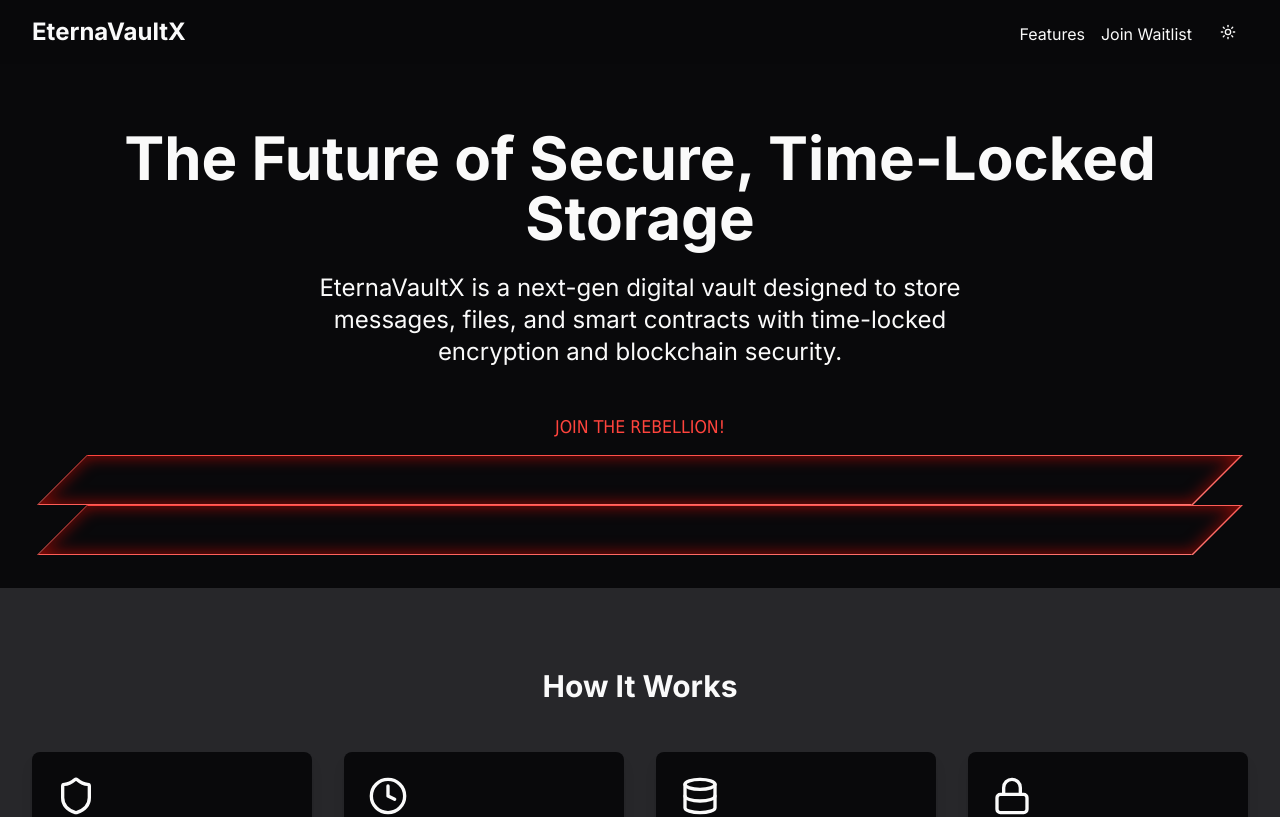
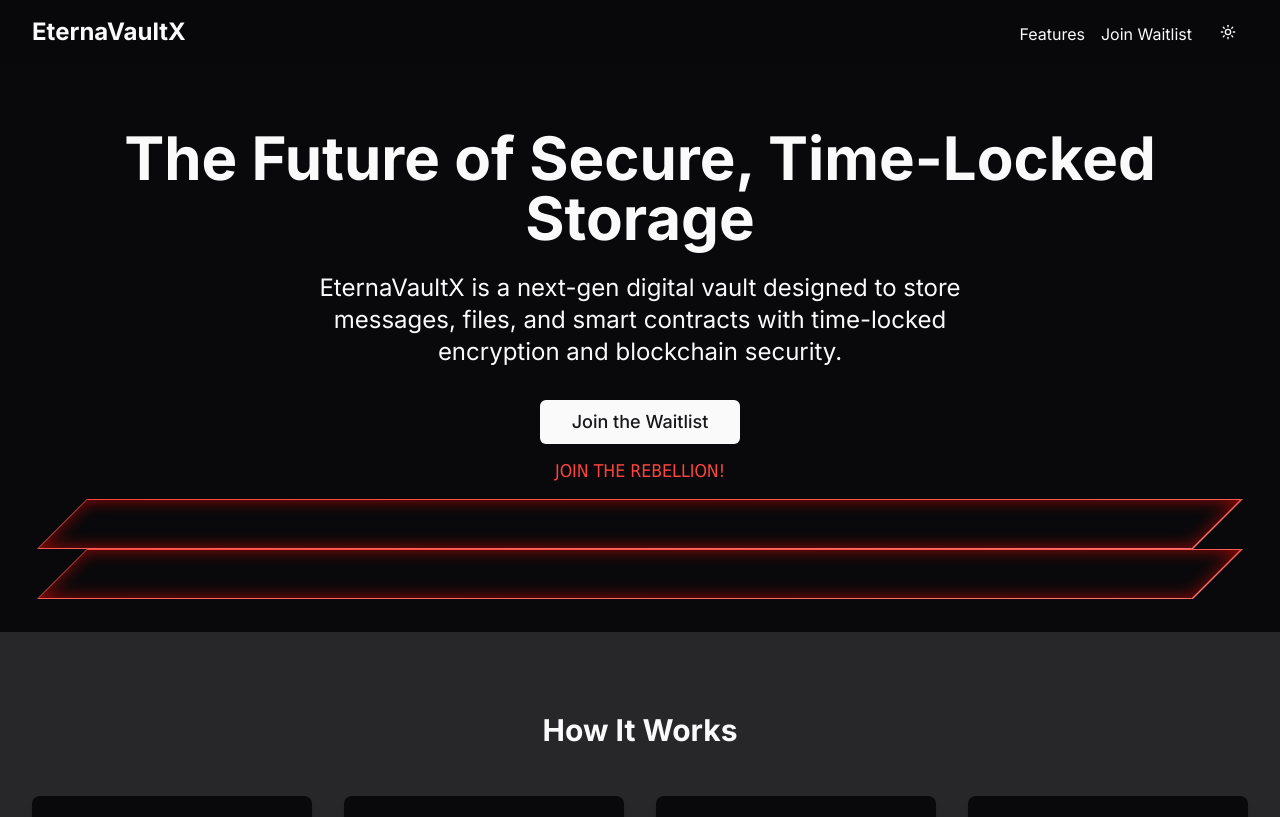
Before and after one commit to Vibhav1207/Eterna-frontend, a Next.js app: page / in a window 1280 px wide. Shown: the top 817 px of the page. Built offline with nearby package versions, Linux system fonts and the light colour scheme.

Commit message:
Update Hero.tsx

```diff
--- a/components/Hero.tsx
+++ b/components/Hero.tsx
@@ -1,16 +1,19 @@
-import "./joinbutton.css"; // Import the new CSS file
+'use client'
+import { Button } from "@/components/ui/button"
+import "../components/joinbutton.css"
 
 export default function Hero() {
   return (
     <section className="py-20 md:py-32">
       <div className="container mx-auto px-4 sm:px-6 lg:px-8 text-center">
-        <h1 className="text-4xl md:text-6xl font-bold mb-6">
-          The Future of Secure, Time-Locked Storage
-        </h1>
+        <h1 className="text-4xl md:text-6xl font-bold mb-6">The Future of Secure, Time-Locked Storage</h1>
         <p className="text-xl md:text-2xl mb-8 max-w-2xl mx-auto">
           EternaVaultX is a next-gen digital vault designed to store messages, files, and smart contracts with
           time-locked encryption and blockchain security.
         </p>
+        <Button size="lg" className="text-lg px-8 py-4" onClick={() => document.getElementById('waitlist')?.scrollIntoView({ behavior: 'smooth' })}>
+          Join the Waitlist
+        </Button>
         <a href="#" className="holo-btn-reb">
           <span className="cta-x">Join the Rebellion!</span>
           <span className="skew top"></span>
@@ -18,5 +21,5 @@ export default function Hero() {
         </a>
       </div>
     </section>
-  );
+  )
 }
```
